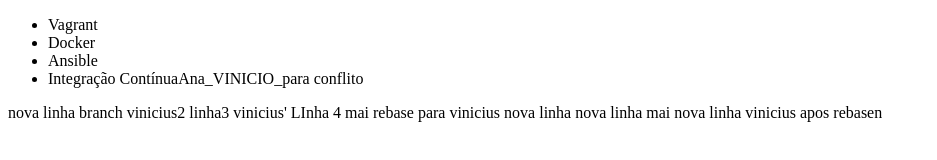
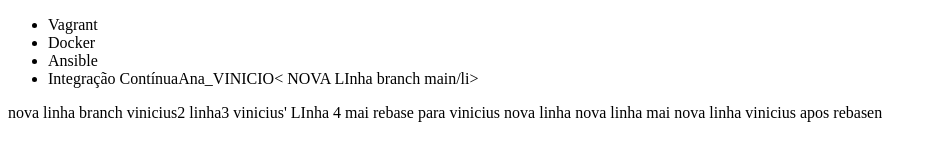
Before and after one commit to rubiofreitas/rbf, a plain HTML site: page index.html in a window 1280 px wide. Shown: the whole page, without its empty margins (0-937 px from the left). Drawn offline with Linux system fonts and the light colour scheme.

Commit message:
Revert "index conflito"
This reverts commit a32ce4a250dce06ec28db27cb7ead445535e44e5.

```diff
--- a/index.html
+++ b/index.html
@@ -9,7 +9,9 @@
         <li>Vagrant</li>
         <li>Docker</li>
         <li>Ansible</li>
-        <li>Integração ContínuaAna_VINICIO_para conflito</li>
+        <li>Integração ContínuaAna_VINICIO<
+
+		NOVA LInha branch main/li>
     </ul>
 
     nova linha branch vinicius2
```
